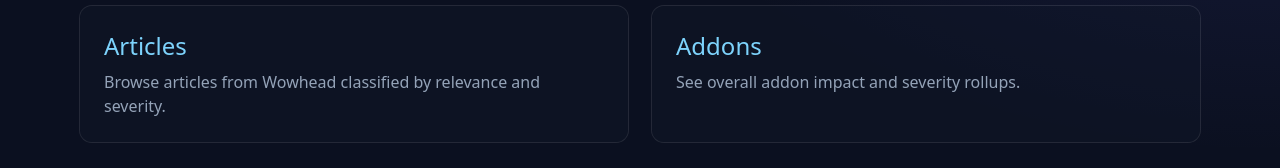
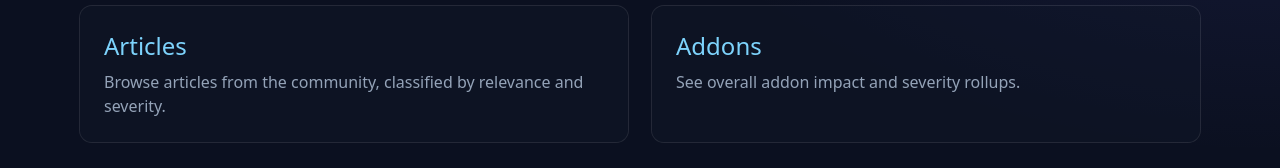
Before and after one commit to ert00034/midnight-hitlist, a Next.js app: page / in a window 1280 px wide. Shown: the part 246-414 px from the top of the page. Built offline with nearby package versions, Linux system fonts and the light colour scheme; no server answers; the database is empty.

Commit message:
formatting

```diff
--- a/app/layout.tsx
+++ b/app/layout.tsx
@@ -10,7 +10,7 @@
 export default function RootLayout({ children }: { children: ReactNode }) {
   return (
     <html lang="en" className="h-full">
-      <body className="min-h-screen bg-[#0b1020] bg-arcane-gradient bg-no-repeat text-slate-100">
+      <body className="min-h-screen overflow-x-hidden bg-[#0b1020] bg-arcane-gradient bg-no-repeat text-slate-100">
         <div className="mx-auto max-w-6xl px-4">
           {children}
         </div>
--- a/app/page.tsx
+++ b/app/page.tsx
@@ -16,7 +16,7 @@
       <section className="grid gap-6 md:grid-cols-2">
         <Link href="/articles" className="rounded-xl bg-slate-900/40 p-6 ring-1 ring-white/10 hover:shadow-glow transition">
           <h2 className="text-2xl font-medium">Articles</h2>
-          <p className="mt-2 text-slate-400">Browse articles from Wowhead classified by relevance and severity.</p>
+          <p className="mt-2 text-slate-400">Browse articles from the community, classified by relevance and severity.</p>
         </Link>
         <Link href="/addons" className="rounded-xl bg-slate-900/40 p-6 ring-1 ring-white/10 hover:shadow-glow transition">
           <h2 className="text-2xl font-medium">Addons</h2>
```
